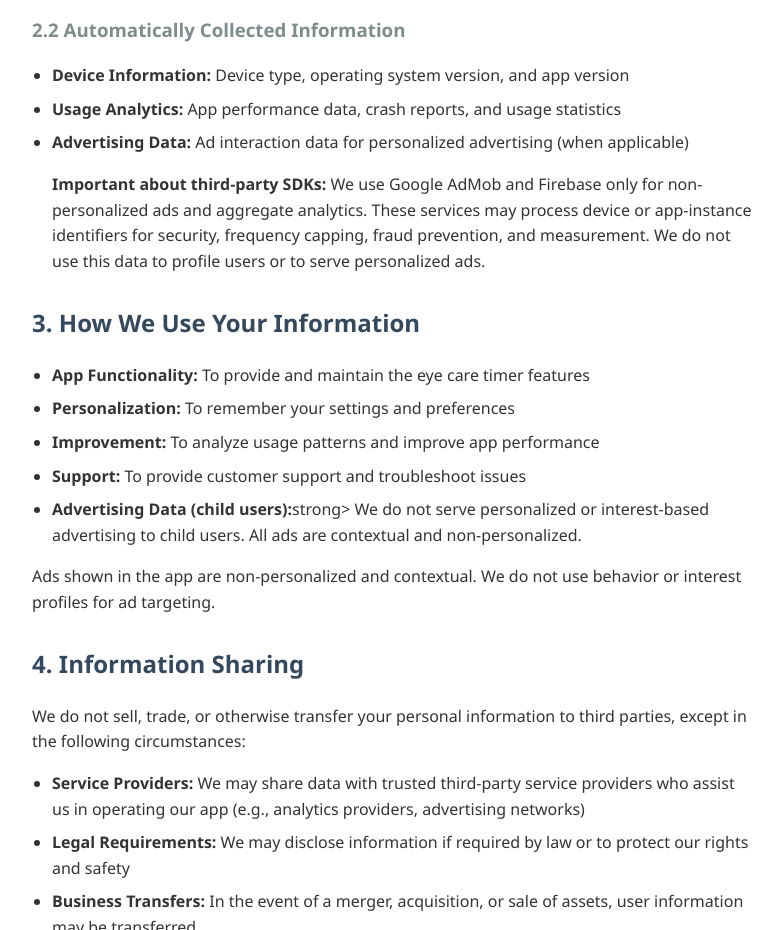
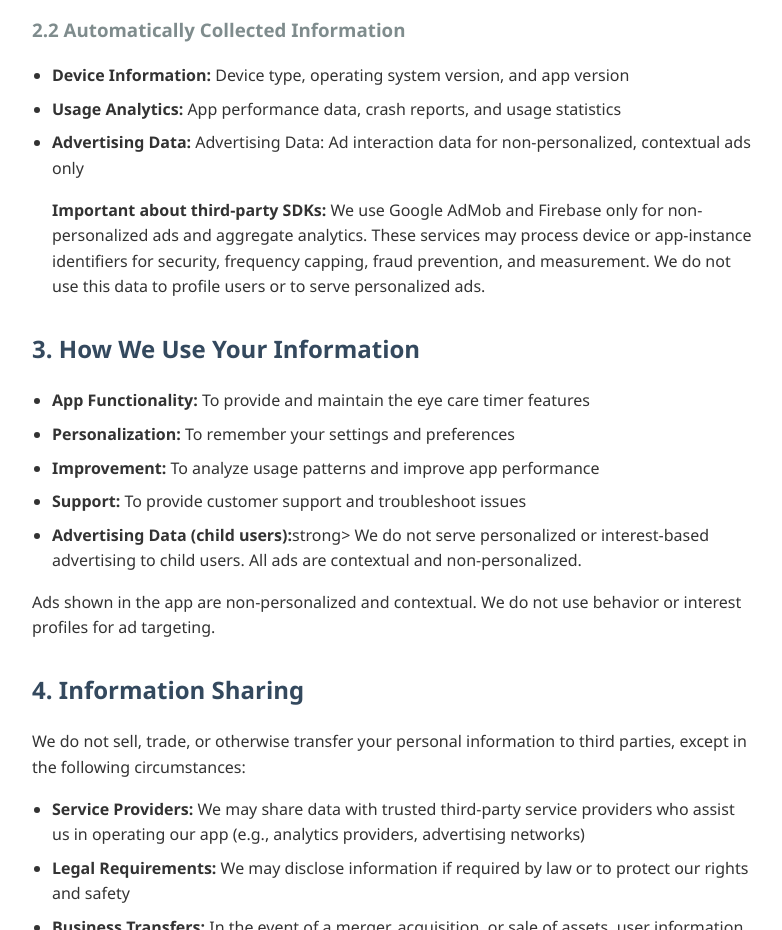
Before and after one commit to RsGinfo/RsGinfo.github.io, a plain HTML site: page privacy.html in a window 1280 px wide. Shown: the part 920-1850 px from the top of the page, without its empty margins (248-1030 px from the left). Drawn offline with Linux system fonts and the light colour scheme.

Commit message:
Update privacy.html

```diff
--- a/privacy.html
+++ b/privacy.html
@@ -82,7 +82,7 @@
         <ul>
             <li><strong>Device Information:</strong> Device type, operating system version, and app version</li>
             <li><strong>Usage Analytics:</strong> App performance data, crash reports, and usage statistics</li>
-            <li><strong>Advertising Data:</strong> Ad interaction data for personalized advertising (when applicable)</li>
+            <li><strong>Advertising Data:</strong> Advertising Data: Ad interaction data for non-personalized, contextual ads only</li>
             <p><strong>Important about third-party SDKs:</strong> We use Google AdMob and Firebase only for non-personalized ads and aggregate analytics. These services may process device or app-instance identifiers for security, frequency capping, fraud prevention, and measurement. We do not use this data to profile users or to serve personalized ads.</p>
         </ul>
 
```
